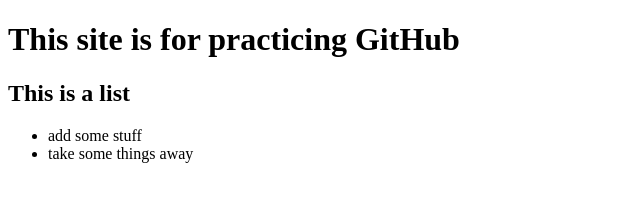
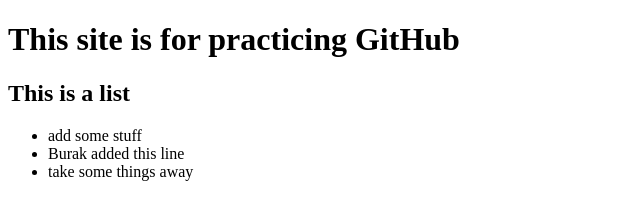
Before and after one commit to shelleyeti/git-flow-practice, a plain HTML site: page index.html in a window 1280 px wide. Shown: the whole page, without its empty margins (0-640 px from the left). Drawn offline with Linux system fonts and the light colour scheme.

Commit message:
Updating

```diff
--- a/index.html
+++ b/index.html
@@ -15,6 +15,7 @@
     </h2>
     <ul>
         <li>add some stuff</li>
+        <li>Burak added this line </li>
         <li>take some things away</li>
     </ul>
 </body>
```
